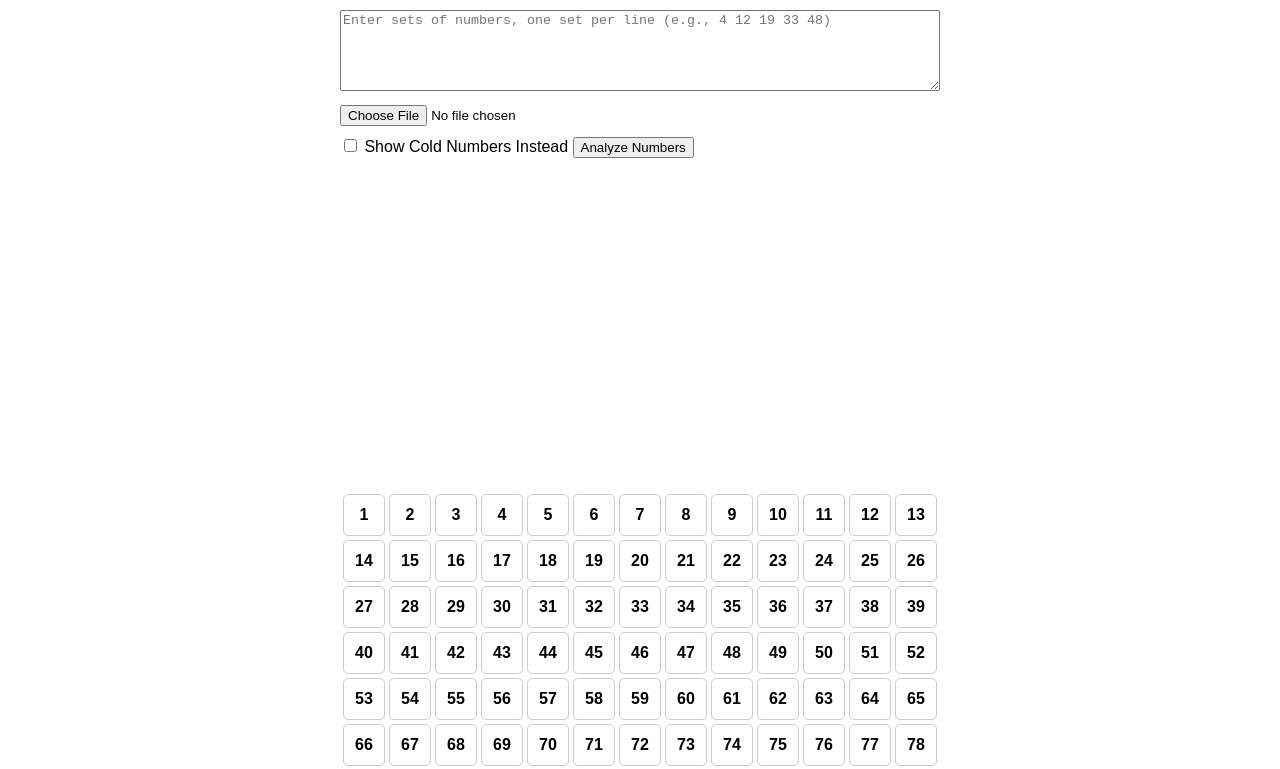
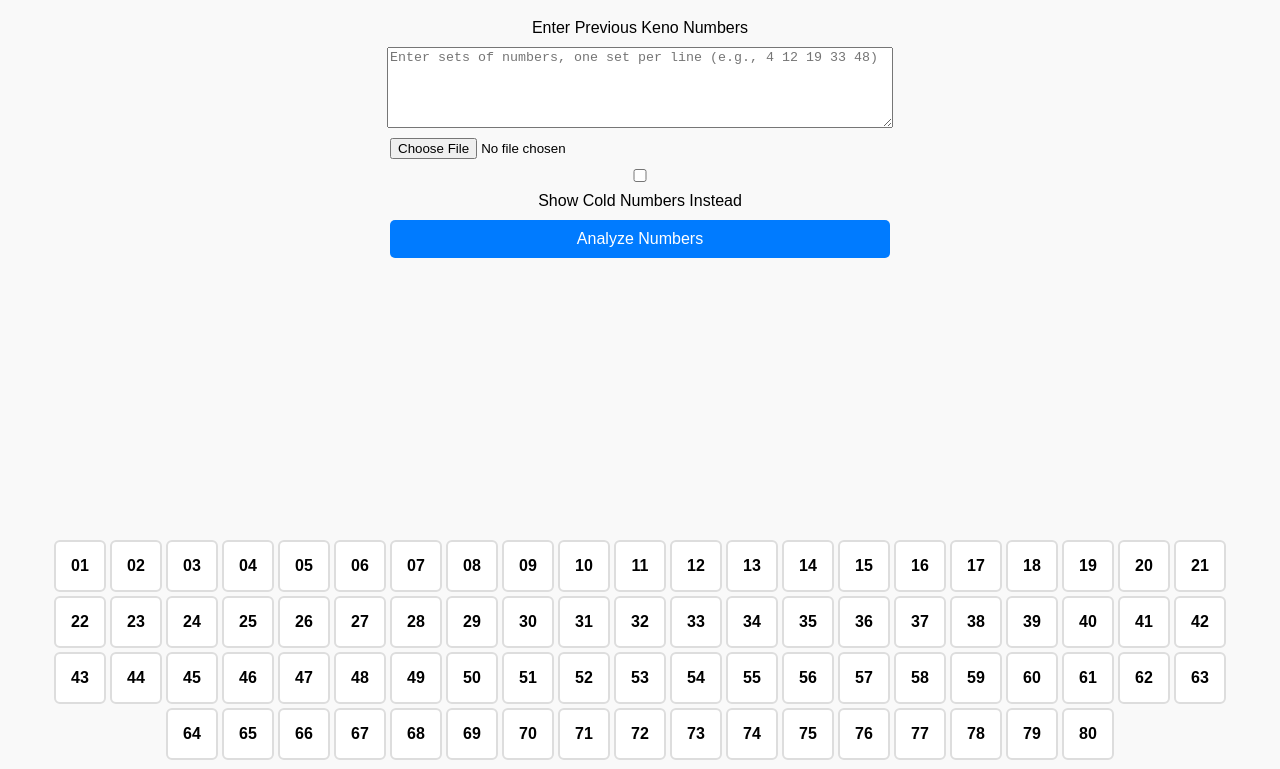
Before and after one commit to danrams66/Keno, a plain HTML site: page index.html in a window 1280 px wide. Shown: the part 119-888 px from the top of the page. Drawn offline with nearby package versions, Linux system fonts and the light colour scheme.

Commit message:
Update index.html

```diff
--- a/index.html
+++ b/index.html
@@ -1,68 +1,77 @@
-<!DOCTYPE html>
-<html lang="en">
+<!DOCTYPE html><html lang="en">
 <head>
-  <meta charset="UTF-8">
-  <meta name="viewport" content="width=device-width, initial-scale=1.0">
-  <title>Keno Predictor</title>
+  <meta charset="UTF-8" />
+  <meta name="viewport" content="width=device-width, initial-scale=1.0" />
+  <title>Keno Number Picker</title>
   <script src="https://cdn.jsdelivr.net/npm/chart.js"></script>
   <style>
     body {
       font-family: Arial, sans-serif;
       padding: 20px;
-      max-width: 600px;
-      margin: auto;
+      text-align: center;
+      background-color: #f9f9f9;
     }
-    textarea, canvas, input[type="file"] {
-      width: 100%;
-      max-width: 100%;
-      box-sizing: border-box;
-      margin-bottom: 10px;
+    h1 {
+      background-color: #007bff;
+      color: white;
+      padding: 15px;
+      border-radius: 5px;
     }
     .keno-cell {
       display: inline-block;
-      width: 40px;
-      height: 40px;
-      line-height: 40px;
+      width: 48px;
+      height: 48px;
       margin: 2px;
+      line-height: 48px;
       text-align: center;
-      border: 1px solid #ccc;
-      border-radius: 5px;
       font-weight: bold;
+      border-radius: 6px;
+      background-color: white;
+      border: 2px solid #ddd;
     }
     #kenoBoard {
-      margin: 20px 0;
       display: flex;
       flex-wrap: wrap;
       justify-content: center;
+      margin: 20px 0;
+    }
+    input, textarea, canvas, label, button {
+      margin: 10px 0;
+      display: block;
+      width: 100%;
+      max-width: 500px;
+      margin-left: auto;
+      margin-right: auto;
+    }
+    button {
+      padding: 10px;
+      border: none;
+      background-color: #007bff;
+      color: white;
+      font-size: 16px;
+      border-radius: 5px;
+    }
+    button:hover {
+      background-color: #0056b3;
     }
   </style>
 </head>
-<body>
+<body>  <h1>Keno Number Picker</h1><label for="pastDraws">Enter Previous Keno Numbers</label>
 
-  <h2>Keno Predictor</h2>
+  <textarea id="pastDraws" rows="5" placeholder="Enter sets of numbers, one set per line (e.g., 4 12 19 33 48)"></textarea>  <input type="file" id="csvUpload" accept=".csv" />
+  <label><input type="checkbox" id="coldMode"> Show Cold Numbers Instead</label><button id="analyzeBtn">Analyze Numbers</button>
 
-  <h3>Enter Previous Keno Numbers</h3>
-  <textarea id="pastDraws" rows="5" placeholder="Enter sets of numbers, one set per line (e.g., 4 12 19 33 48)"></textarea>
-  <input type="file" id="csvUpload" accept=".csv">
-  <label><input type="checkbox" id="coldMode"> Show Cold Numbers Instead</label>
-  <button id="analyzeBtn">Analyze Numbers</button>
   <div id="analysisResults"></div>
   <canvas id="freqChart" width="400" height="200"></canvas>
-  <div id="autoPickContainer"></div>
-
-  <div id="kenoBoard"></div>
-
-  <script>
-    // Create Keno board
+  <div id="autoPickContainer"></div>  <div id="kenoBoard"></div>  <script>
     const board = document.getElementById("kenoBoard");
     for (let i = 1; i <= 80; i++) {
       const cell = document.createElement("div");
       cell.className = "keno-cell";
-      cell.textContent = i;
+      cell.textContent = i.toString().padStart(2, '0');
       board.appendChild(cell);
     }
 
-    // CSV Upload
     document.getElementById("csvUpload").addEventListener("change", function (e) {
       const reader = new FileReader();
       reader.onload = function () {
@@ -71,44 +80,35 @@
       reader.readAsText(e.target.files[0]);
     });
 
-    // Analyze input
     function analyzeDraws(drawsText, showCold = false) {
       const allNumbers = new Array(81).fill(0);
       const lines = drawsText.trim().split("\n");
-
       for (const line of lines) {
         const numbers = line.trim().split(/\s+/).map(Number);
         numbers.forEach(num => {
           if (num >= 1 && num <= 80) allNumbers[num]++;
         });
       }
-
       localStorage.setItem("kenoHistory", drawsText);
-
       let sorted = allNumbers.map((count, number) => ({ number, count }));
       sorted.sort((a, b) => showCold ? a.count - b.count : b.count - a.count);
-
       return {
         topNumbers: sorted.slice(0, 10),
         fullStats: sorted
       };
     }
 
-    // Button click
     document.getElementById("analyzeBtn").addEventListener("click", () => {
       const input = document.getElementById("pastDraws").value;
       const showCold = document.getElementById("coldMode").checked;
       const { topNumbers, fullStats } = analyzeDraws(input, showCold);
-
       highlightNumbers(topNumbers.map(n => n.number + 1));
       autoFillSelection(topNumbers.map(n => n.number + 1));
       renderChart(fullStats);
-
       document.getElementById("analysisResults").innerHTML = `<h4>Top 10 ${showCold ? "Coldest" : "Hottest"} Numbers:</h4>
         <p>${topNumbers.map(n => `${n.number + 1} (${n.count}x)`).join(", ")}</p>`;
     });
 
-    // Highlight numbers
     function highlightNumbers(numbers) {
       const cells = document.querySelectorAll(".keno-cell");
       cells.forEach(cell => {
@@ -116,21 +116,18 @@
         if (numbers.includes(num)) {
           cell.style.backgroundColor = "#ffd700";
         } else {
-          cell.style.backgroundColor = "";
+          cell.style.backgroundColor = "white";
         }
       });
     }
 
-    // Auto Pick display
     function autoFillSelection(numbers) {
       const container = document.getElementById("autoPickContainer");
       container.innerHTML = `<h4>Auto Picked Numbers:</h4><p>${numbers.join(", ")}</p>`;
     }
 
-    // Chart
     function renderChart(stats) {
       if (window.freqChart) window.freqChart.destroy();
-
       const ctx = document.getElementById("freqChart").getContext("2d");
       window.freqChart = new Chart(ctx, {
         type: 'bar',
@@ -139,7 +136,7 @@
           datasets: [{
             label: 'Frequency',
             data: stats.map(n => n.count),
-            backgroundColor: '#4285f4'
+            backgroundColor: '#007bff'
           }]
         },
         options: {
@@ -151,7 +148,6 @@
       });
     }
 
-    // Load saved history
     window.addEventListener("load", () => {
       const saved = localStorage.getItem("kenoHistory");
       if (saved) {
@@ -164,7 +160,5 @@
           <p>${topNumbers.map(n => `${n.number + 1} (${n.count}x)`).join(", ")}</p>`;
       }
     });
-  </script>
-
-</body>
+  </script></body>
 </html>
```
